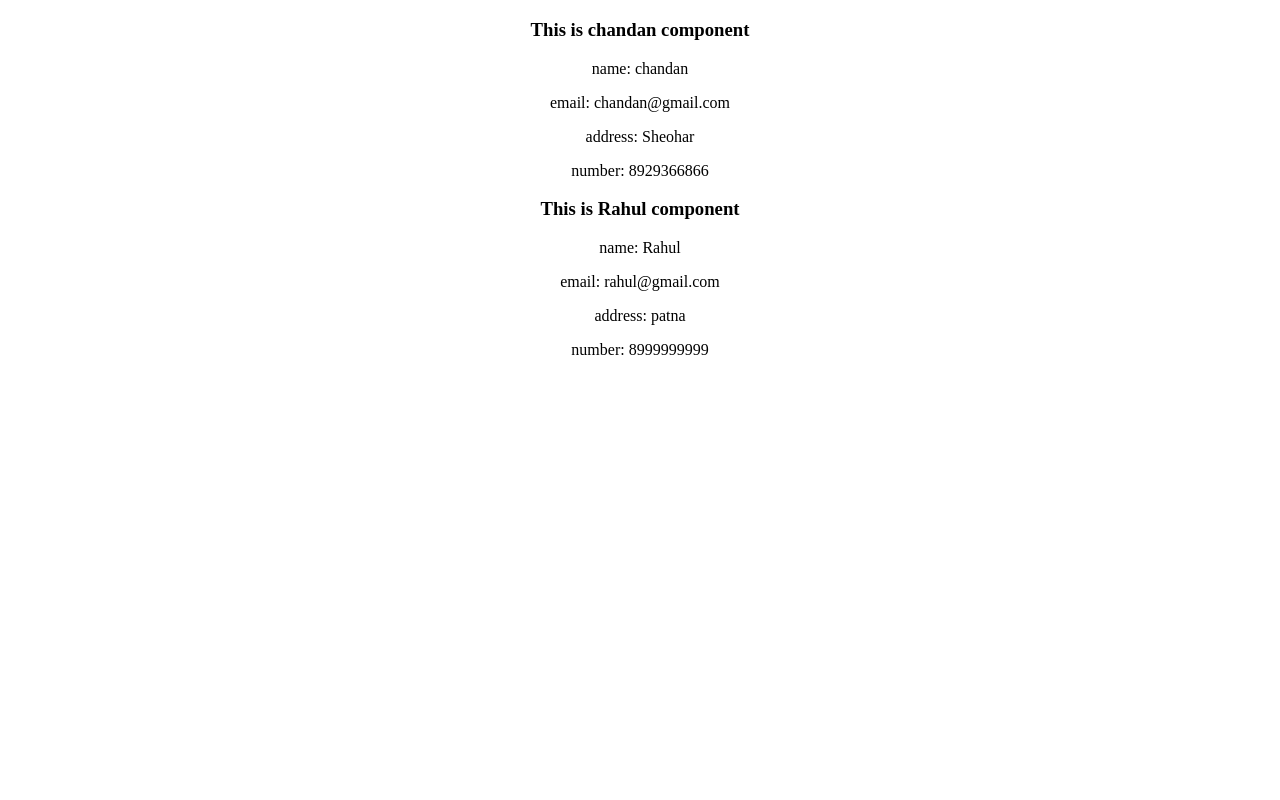
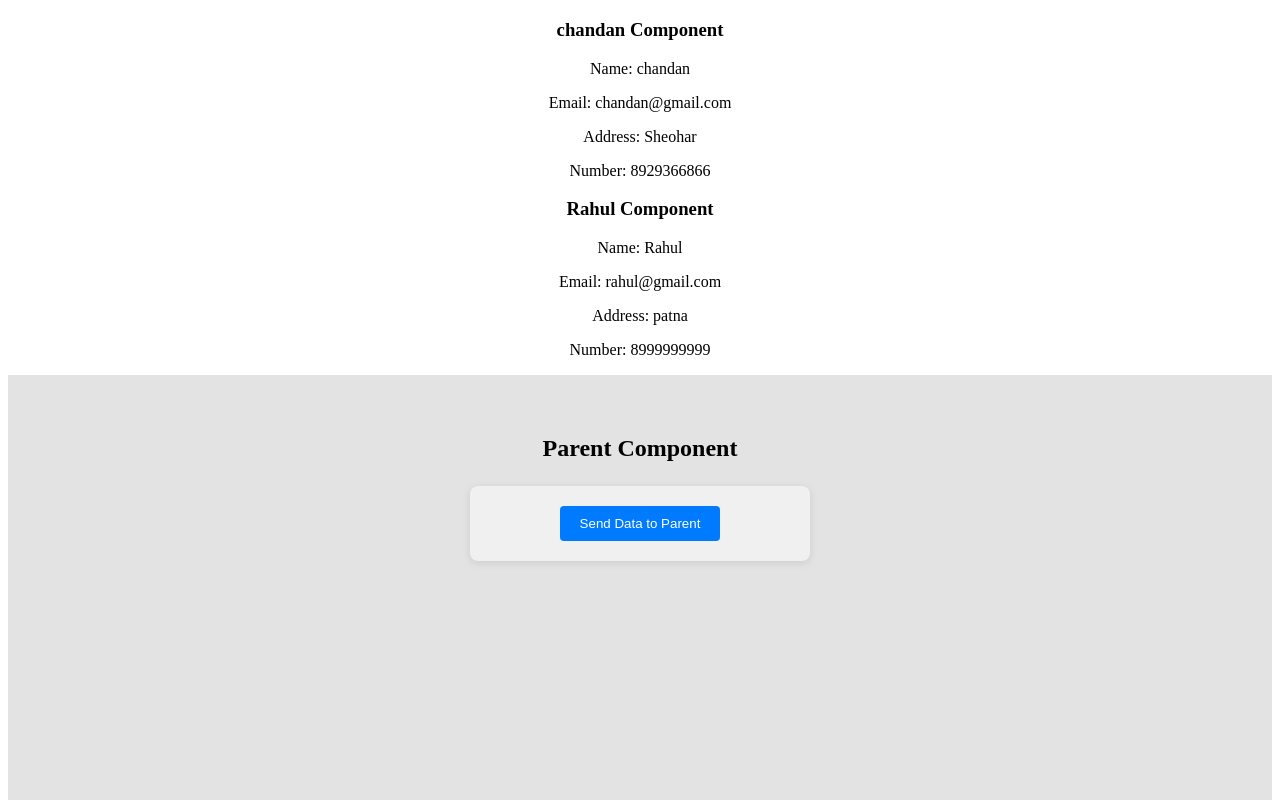
Before and after one commit to deepakkumar69877/React-Hook-Example, a React (Create React App) app: page / in a window 1280 px wide. Shown: the part 860-1660 px from the top of the page. Before the commit the page ends 1235 px from the top, so only its background shows below. Built offline with nearby package versions, Linux system fonts and the light colour scheme.

Commit message:
pass data child to parent

```diff
--- a/package.json
+++ b/package.json
@@ -37,5 +37,10 @@
       "last 1 firefox version",
       "last 1 safari version"
     ]
+  },
+  "devDependencies": {
+    "autoprefixer": "^10.4.21",
+    "postcss": "^8.5.6",
+    "tailwindcss": "^4.1.13"
   }
 }
--- a/src/App.css
+++ b/src/App.css
@@ -1,3 +1,7 @@
+@tailwind base;
+@tailwind components;
+@tailwind utilities;
+
 .App {
   text-align: center;
 }
@@ -36,3 +40,10 @@
     transform: rotate(360deg);
   }
 }
+input:required {
+  border: 2px solid #ff0000;
+}
+
+input:required:valid {
+  border: 2px solid #00ff00;
+}
--- a/src/App.js
+++ b/src/App.js
@@ -4,6 +4,8 @@ import Forms from "./component/feature/Forms";
 import PassDataParentToChild from "./component/feature/PassDataParentToChild";
 import UseEffectExample from "./component/hook/UseEffectExample";
 import UseStateExample from "./component/hook/UseStateExample";
+import './App.css';
+import PassDataChildToParent from "./component/feature/PassDataChildToParent";
 
 function App() {
   return (
@@ -13,6 +15,7 @@ function App() {
     <Forms />
     <FormikStateFormValidation />
     <PassDataParentToChild />
+    <PassDataChildToParent />
     </div>
   );
 }
--- /dev/null
+++ b/src/component/feature/PassDataChildToParent.js
@@ -0,0 +1,69 @@
+import React, { useState } from 'react';
+
+// Child component
+export const ChildComponent = ({ sendDataToParent }) => {
+    const handleSend = () => {
+        const childData = {
+            name: "Child Name",
+            message: "Hello from Child!"
+        };
+        sendDataToParent(childData); // Send data to parent
+    };
+
+    return (
+        <div style={{
+            background: "#f0f0f0",
+            borderRadius: "8px",
+            boxShadow: "0 2px 8px rgba(0,0,0,0.1)",
+            padding: "20px",
+            margin: "20px auto",
+            maxWidth: "300px"
+        }}>
+            <button
+                style={{
+                    background: "#007bff",
+                    color: "#fff",
+                    padding: "10px 20px",
+                    border: "none",
+                    borderRadius: "4px",
+                    cursor: "pointer"
+                }}
+                onClick={handleSend}
+            >
+                Send Data to Parent
+            </button>
+        </div>
+    );
+};
+
+// Parent component
+const PassDataChildToParent = () => {
+    const [receivedData, setReceivedData] = useState(null);
+
+    // Callback to receive data from child
+    const handleChildData = (data) => {
+        setReceivedData(data);
+    };
+
+    return (
+        <div style={{ textAlign: "center", background: "#e3e3e3", minHeight: "100vh", padding: "40px" }}>
+            <h2 style={{ fontSize: "24px", fontWeight: "bold", marginBottom: "24px" }}>Parent Component</h2>
+            <ChildComponent sendDataToParent={handleChildData} />
+            {receivedData && (
+                <div style={{
+                    marginTop: "24px",
+                    padding: "16px",
+                    background: "#d4edda",
+                    borderRadius: "6px",
+                    display: "inline-block"
+                }}>
+                    <p><strong>Received from Child:</strong></p>
+                    <p>Name: {receivedData.name}</p>
+                    <p>Message: {receivedData.message}</p>
+                </div>
+            )}
+        </div>
+    );
+};
+
+export default PassDataChildToParent;
--- a/src/component/feature/PassDataParentToChild.js
+++ b/src/component/feature/PassDataParentToChild.js
@@ -2,18 +2,19 @@ import React from 'react';
 
 export const ChildComponent = ({ dataFromParent }) => {
     return (
-        <div>
-            <h3>This is {dataFromParent.name} component</h3>
-            <p> name: {dataFromParent.name} </p>
-            <p> email: {dataFromParent.email} </p>
-            <p> address: {dataFromParent.address} </p>
-            <p> number: {dataFromParent.phone} </p>
+        <div className="bg-green-200 shadow-md rounded-lg p-6 m-4 max-w-sm mx-auto">
+            <h3 className="text-xl font-semibold mb-2">{dataFromParent.name} Component</h3>
+            <p className="mb-1"><span className="font-bold">Name:</span> {dataFromParent.name}</p>
+            <p className="mb-1"><span className="font-bold">Email:</span> {dataFromParent.email}</p>
+            <p className="mb-1"><span className="font-bold">Address:</span> {dataFromParent.address}</p>
+            <p className="mb-1"><span className="font-bold">Number:</span> {dataFromParent.phone}</p>
         </div>
     )
 }
 
 const PassDataParentToChild = () => {
-    let data = [{
+    let data = [
+        {
             name: "deepak",
             email: "deepak@gmail.com",
             address: "Sitamarhi",
@@ -30,14 +31,16 @@ const PassDataParentToChild = () => {
             email: "rahul@gmail.com",
             address: "patna",
             phone: 8999999999,
-    }];
+        }
+    ];
     return (
-        <div style={{ textAlign: "center" }}>
-            <h2>This is Parent Component</h2>
-            {/* const data = {JSON.stringify(data)} */}
+        <div className="text-center bg-red-100 min-h-screen py-8">
+            <h2 className="text-2xl font-bold mb-6">This is Parent Component</h2>
+            <div className="flex flex-wrap justify-center">
                 {data.map((item, index) => (
                     <ChildComponent key={index} dataFromParent={item} />
                 ))}
+            </div>
         </div>
     )
 }
--- /dev/null
+++ b/src/postcss.config.js
@@ -0,0 +1,4 @@
+export const plugins = {
+  tailwindcss: {},
+  autoprefixer: {},
+};
--- /dev/null
+++ b/src/tailwind.config.js
@@ -0,0 +1,9 @@
+module.exports = {
+  content: [
+    "./src/**/*.{js,jsx,ts,tsx}",
+  ],
+  theme: {
+    extend: {},
+  },
+  plugins: [],
+}
```
Also changed, not shown: 1 other file (tests, documents, lock files or other folders). Lines whose indentation alone changed are shown as unchanged.
